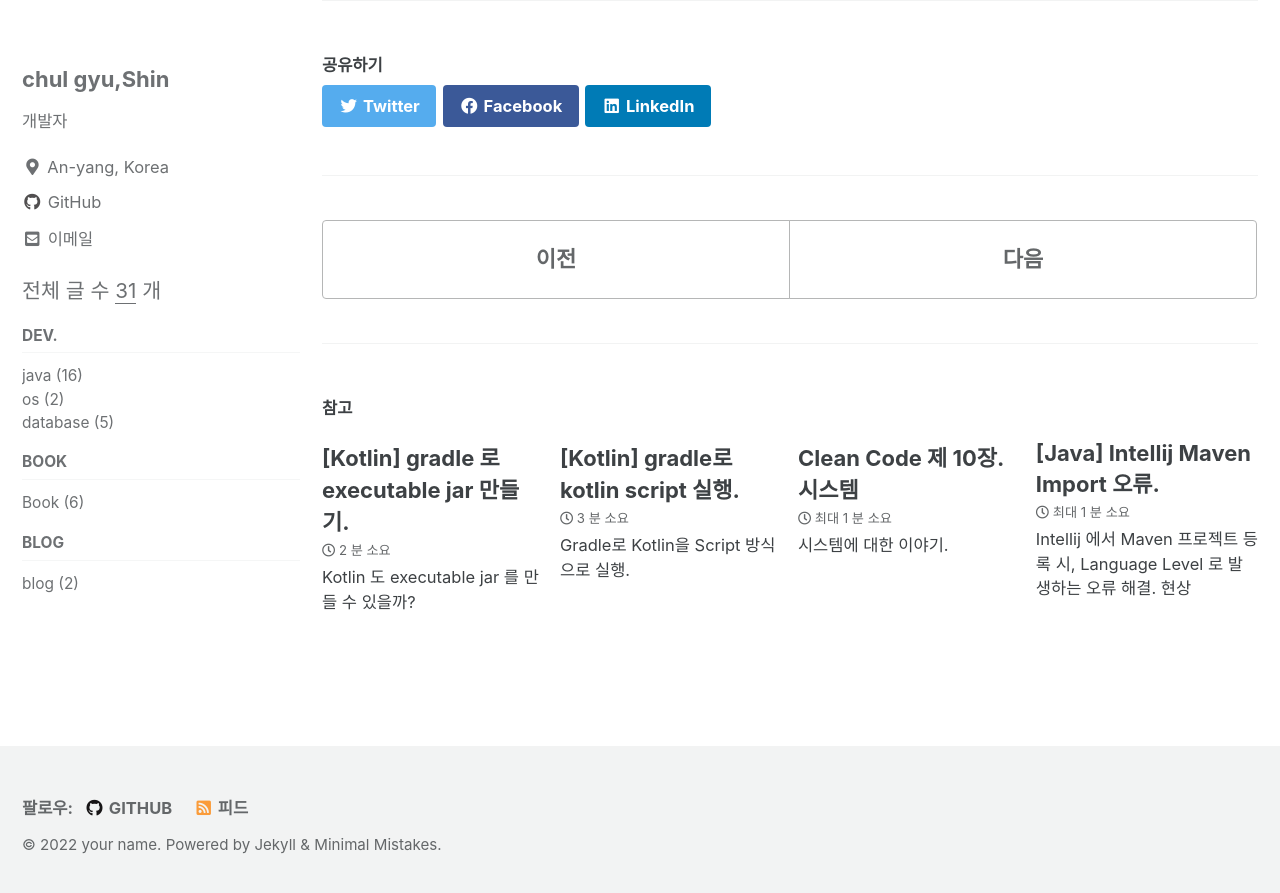
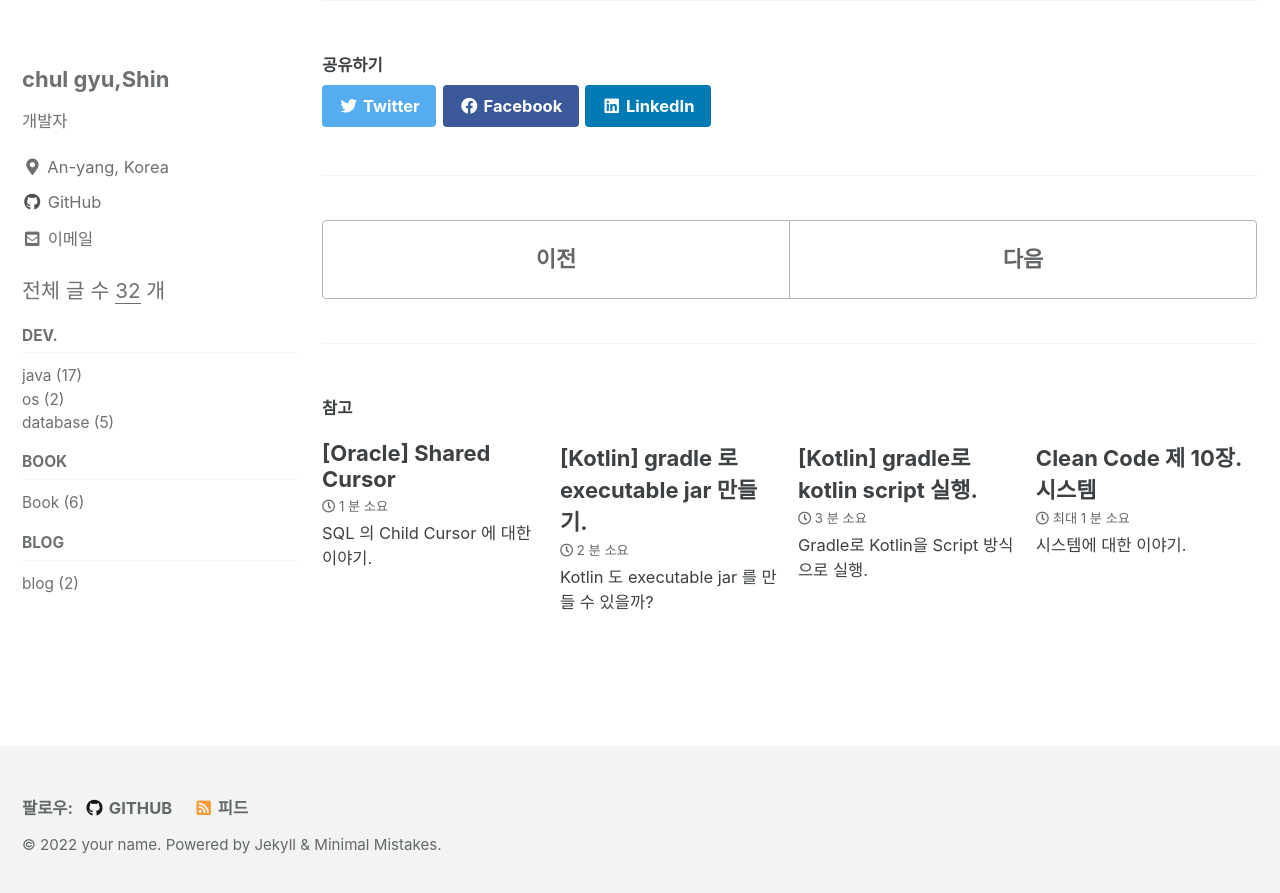
Before and after one commit to chulgs15/trifles, a Jekyll site: the page built from _posts/2021-04-18-Multiple-In-Condition.md, in a window 1280 px wide and 900 px high, scrolled down 1184 px. Shown: the top 893 px of the window. Built offline with Jekyll 4.4.1, drawn with Linux system fonts in a browser that asks for light colours; cached includes are drawn as plain includes; some of the changed lines change nothing that is shown.

Commit message:
Update 2022-05-10-oracle-db-cursor-threads-hold.md

```diff
--- a/_posts/2022-05-10-oracle-db-cursor-threads-hold.md
+++ b/_posts/2022-05-10-oracle-db-cursor-threads-hold.md
@@ -1,7 +1,7 @@
 ---
-published: false
+published: true
 layout: single
-title: "[Oracle] jgit 활용기."
+title: "[Oracle] Shared Cursor"
 comments: true
 categories:
   - java
@@ -27,7 +27,7 @@ AWR Report 에서 Version Count 가 높은 SQL 이 존재하는 것을 발견했
 
 > A statement with the same syntax but different semantics uses a child cursor.
 
-이유는 여러가지가 있는데
+이유는 여러가지가 있는데, 검색하면 심심치 않게 보이는 것이 `BIND_MISMATCH` 다.  SQL Bind 값 길이의 변화로 Bind SQL 을 공유할 수 없는 현상이다. 아래와 같은 예제를 볼 수 있다.
 
 
 
@@ -75,4 +75,4 @@ select count(*) from emp where ename = :a ->> 1 PARENT, 2 CHILDREN
 * 참고
   * https://mikedietrichde.com/2018/09/11/oracle-12-2-and-higher-set-_cursor_obsolete_threshold-to-old-default/
   * https://m.blog.naver.com/PostView.naver?isHttpsRedirect=true&blogId=rnarnsms73&logNo=40152907186
-  * https://support.oracle.com/epmos/faces/DocumentDisplay?_afrLoop=210905652162567&id=296377.1&_afrWindowMode=0&_adf.ctrl-state=t3ezjdx6_4#aref_section221
+  * Troubleshooting: High Version Count Issues (Doc ID 296377.1)
```
